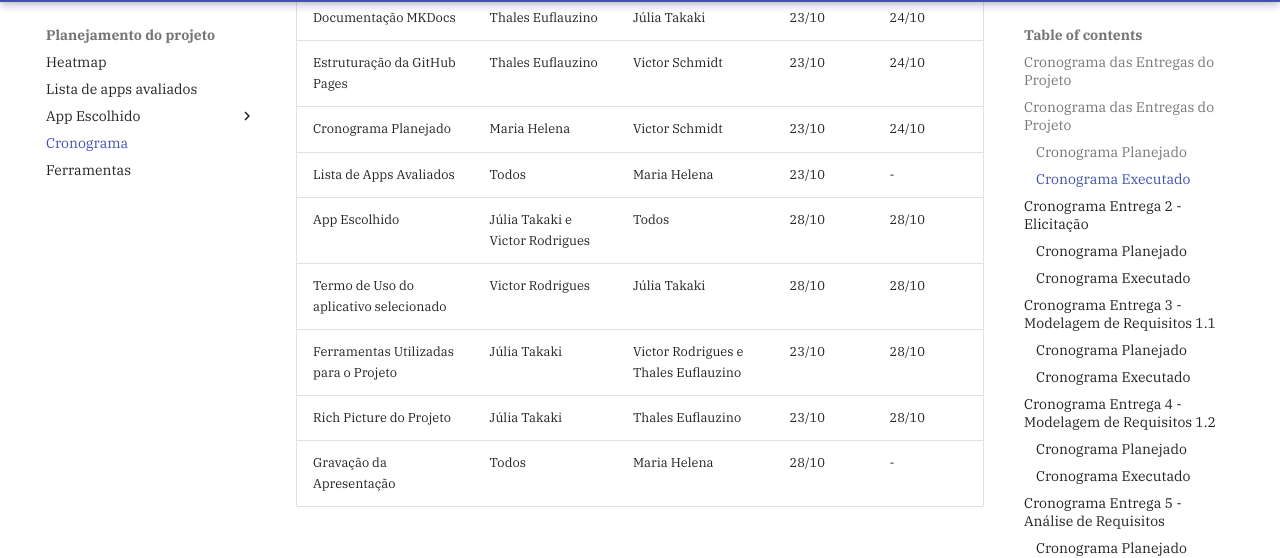
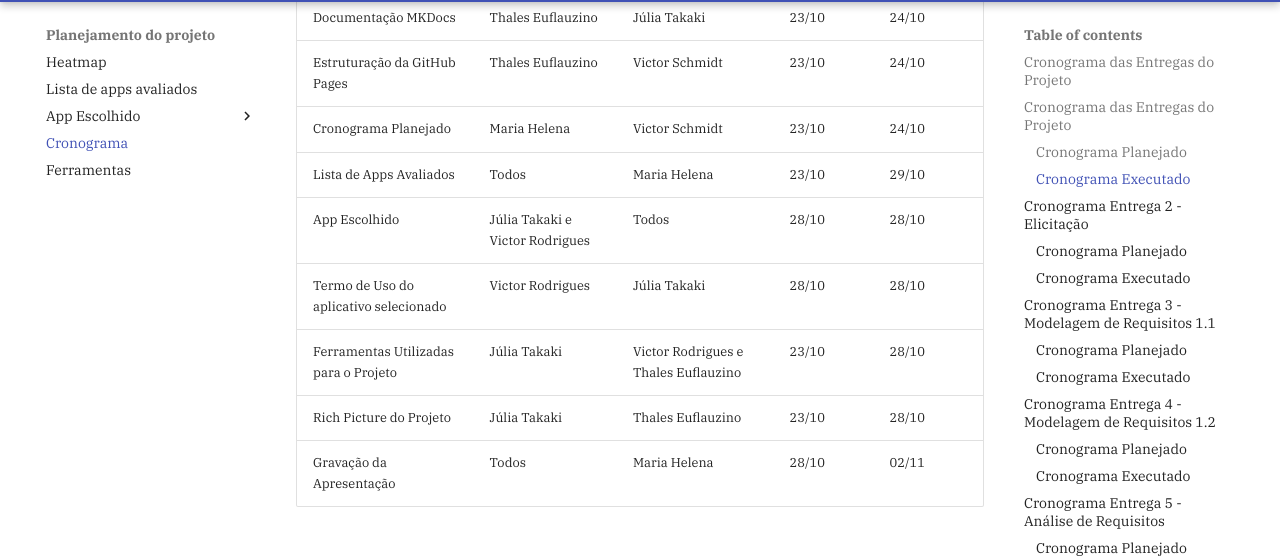
Before and after one commit to Requisitos-de-Software/2024.2-Grupo05, an MkDocs documentation site: the page built from docs/Planejamento-do-projeto/cronograma.md, in a window 1280 px wide and 900 px high, scrolled down 2175 px. Shown: the part 94-652 px from the top of the window. Built offline with MkDocs 1.6.1 and Material for MkDocs 9.7.7, drawn with Linux system fonts in a browser that asks for light colours; comment, search, counter and statistics services are not loaded.

Commit message:
docs: adicionando o dia da apresentação e da lista dos apps avaliados

```diff
--- a/docs/Planejamento-do-projeto/cronograma.md
+++ b/docs/Planejamento-do-projeto/cronograma.md
@@ -194,7 +194,7 @@ A primeira entrega foca no planejamento do projeto. Isso inclui a definição da
       <td>Todos</td>
       <td>Maria Helena</td>
       <td>23/10</td>
-      <td>-</td>
+      <td>29/10</td>
     </tr>
     <tr>
       <td>App Escolhido</td>
@@ -229,7 +229,7 @@ A primeira entrega foca no planejamento do projeto. Isso inclui a definição da
       <td>Todos</td>
       <td>Maria Helena</td>
       <td>28/10</td>
-      <td>-</td>
+      <td>02/11</td>
     </tr>
   </tbody>
 </table>
```
